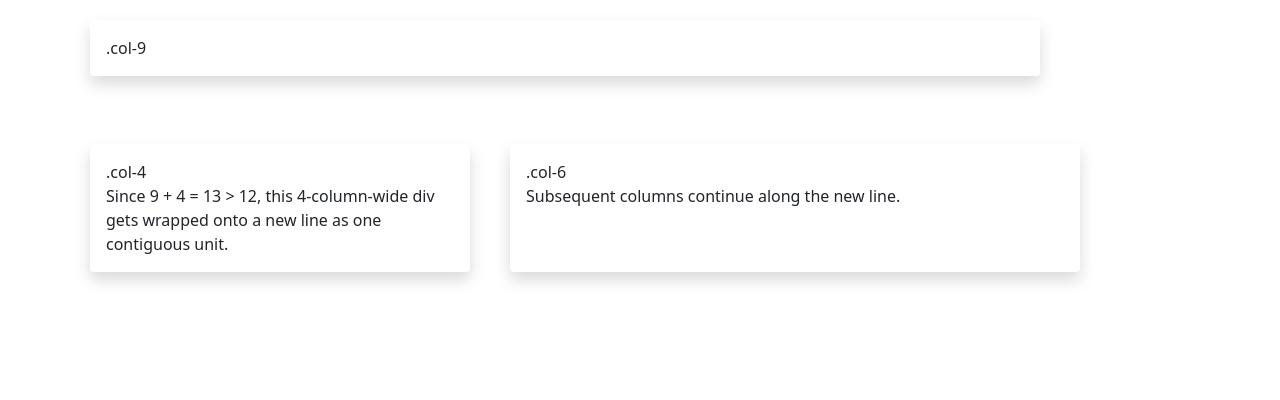
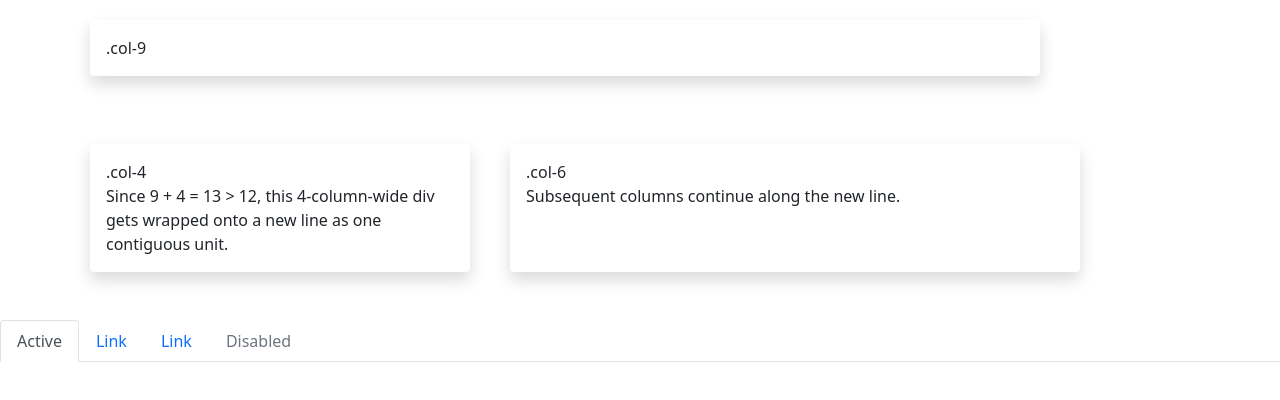
Before and after one commit to levintoo/grids, a plain HTML site: page index.html in a window 1280 px wide. Drawn offline with nearby package versions, Linux system fonts and the light colour scheme.

Commit message:
single2 commit

```diff
--- a/index.html
+++ b/index.html
@@ -16,5 +16,23 @@
           <div class="col-6 shadow p-3 mb-5 bg-body rounded">.col-6<br>Subsequent columns continue along the new line.</div>
         </div>
       </div>
+
+
+      <ul class="nav nav-tabs">
+        <li class="nav-item">
+          <a class="nav-link active" aria-current="page" href="#">Active</a>
+        </li>
+        <li class="nav-item">
+          <a class="nav-link" href="#">Link</a>
+        </li>
+        <li class="nav-item">
+          <a class="nav-link" href="#">Link</a>
+        </li>
+        <li class="nav-item">
+          <a class="nav-link disabled" href="#" tabindex="-1" aria-disabled="true">Disabled</a>
+        </li>
+      </ul>
+
+
 </body>
 </html>
```
